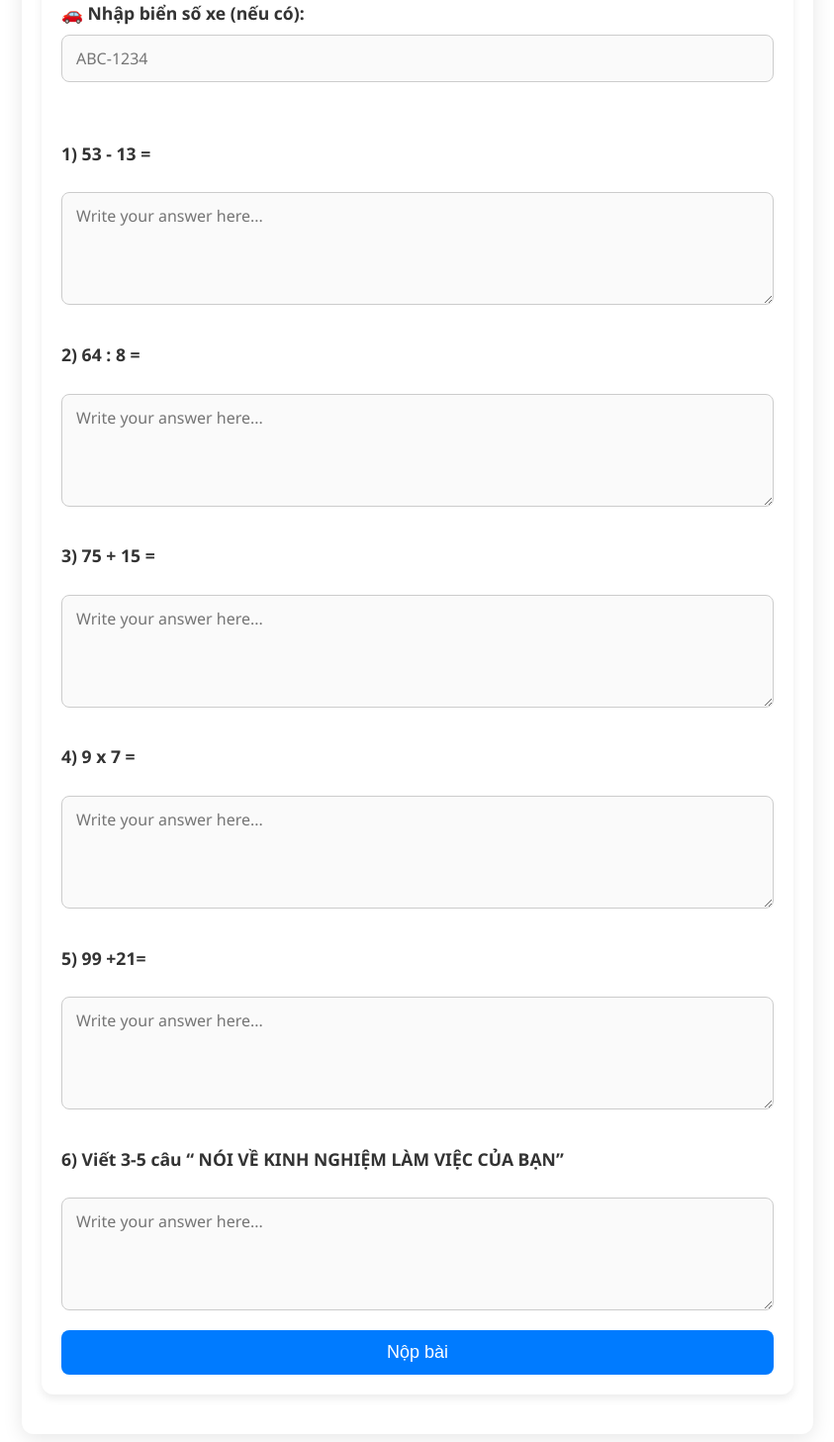
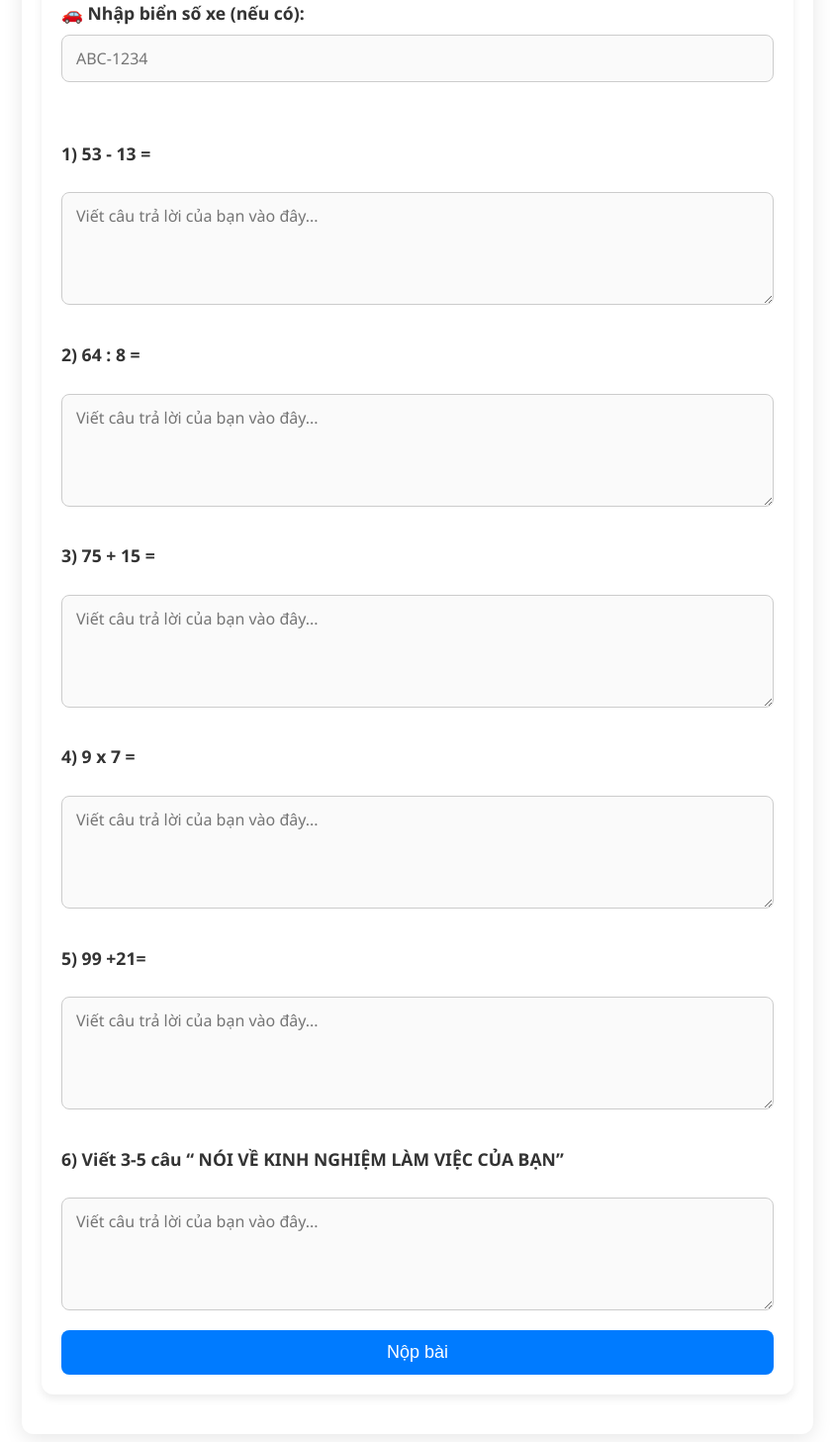
Before and after one commit to binhthai167/Test, a Django app: page /polls/1/ in a window 1280 px wide. Shown: the part 493-1950 px from the top of the page at 99% size, without its empty margins (218-1061 px from the left). Run offline with Django 5.2, Linux system fonts and the light colour scheme; data comes from the database, SQL or seed files in the repository.

Commit message:
lan cuoi 3

```diff
--- a/polls/admin.py
+++ b/polls/admin.py
@@ -4,8 +4,6 @@ from .models import Question, Choice, ExamResult, ExamCode
 from django.utils.html import format_html
 from import_export import resources, fields
 from .models import ExamResult
-import json
-import datetime
 # Register your models here.
 
 class ChoiceInline(admin.TabularInline):
--- a/polls/templates/polls/index.html
+++ b/polls/templates/polls/index.html
@@ -35,7 +35,7 @@
                     <strong>{{ forloop.counter }}) {{ question.question_text }}</strong>
                 </p>
                 {% if question.question_type == 'TEXT' %}
-                    <textarea name="question_{{ question.id }}" rows="4" class="input-textarea" placeholder="Write your answer here...">{{ text_answers|get_item:question.id|default_if_none:"" }}</textarea>
+                    <textarea name="question_{{ question.id }}" rows="4" class="input-textarea" placeholder="Viết câu trả lời của bạn vào đây...">{{ text_answers|get_item:question.id|default_if_none:"" }}</textarea>
                 {% else %}
                     <div class="choice-list">
                         {% for choice in question.choice_set.all %}
```
